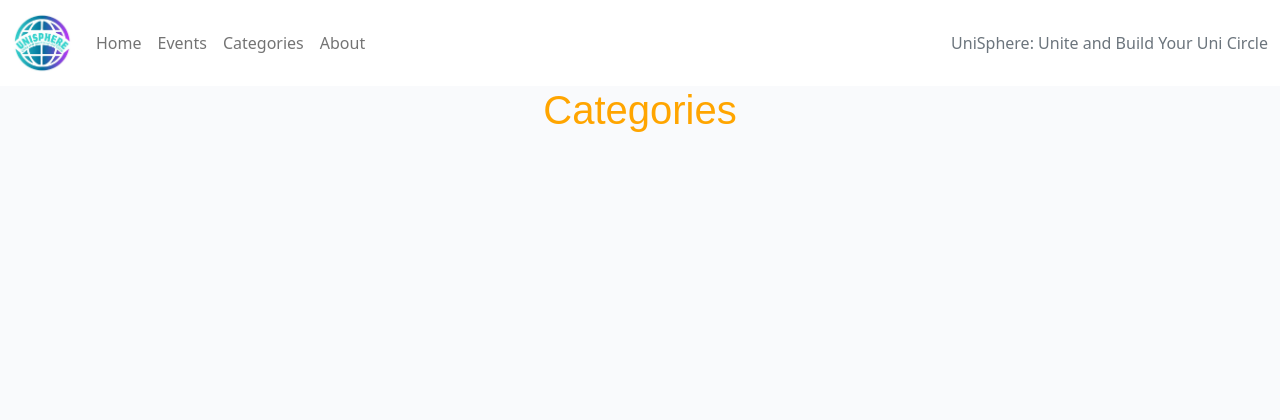
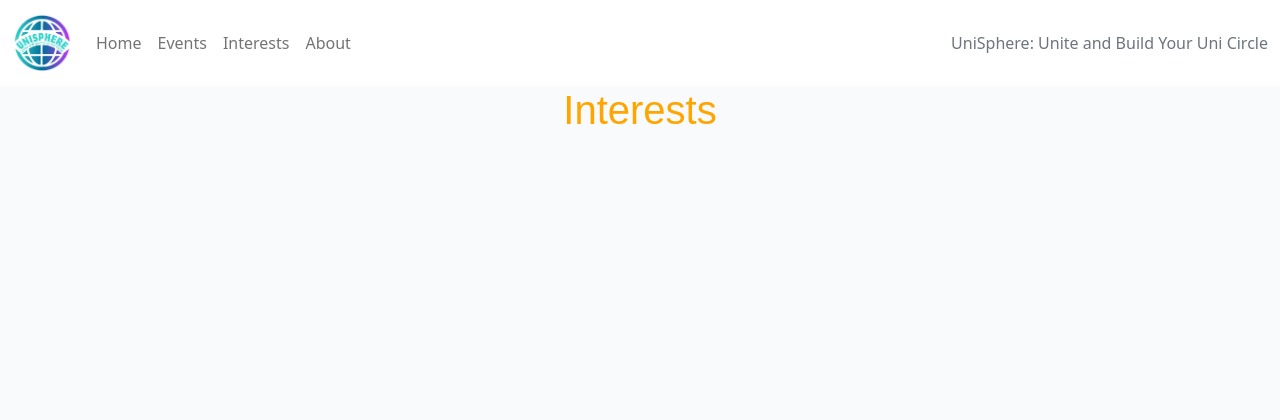
Before and after one commit to waiyiwong/Hackathon_UniSphere, a Django app: page /interests/ in a window 1280 px wide. Shown: the top 420 px of the page. Run offline with Django 4.2, Linux system fonts and the light colour scheme; data that the repository does not hold is empty.

Commit message:
interest added

```diff
--- a/categories/templates/categories/interests_list.html
+++ b/categories/templates/categories/interests_list.html
@@ -1,7 +1,7 @@
 {% extends 'base.html' %}
 
 {% block content %}
-<h1 style="text-align: center; margin-bottom: 20px; color: orange; font-family: Arial, sans-serif;">Categories</h1>
+<h1 style="text-align: center; margin-bottom: 20px; color: orange; font-family: Arial, sans-serif;">Interests</h1>
 <div style="display: flex; flex-wrap: wrap; justify-content: center; gap: 20px;">
     {% for interest in interests %}
     <div style="width: 300px; border: 1px solid orange; border-radius: 5px; padding: 20px; background-color: white; text-align: center; font-family: Arial, sans-serif; box-shadow: 0 2px 4px rgba(0, 0, 0, 0.1);">
--- a/templates/base.html
+++ b/templates/base.html
@@ -58,8 +58,8 @@
                             href="#">Events</a>
                     </li>
                     <li class="nav-item">
-                        <a class="nav-link {% if request.path == categories_url %}active{% endif %}" aria-current="page"
-                            href="#">Categories</a>
+                        <a class="nav-link {% if request.path == interests_url %}active{% endif %}" aria-current="page"
+                            href="{% url 'interests' %}">Interests</a>
                     </li>
                     <li class="nav-item">
                         <a class="nav-link {% if request.path == about_url %}active{% endif %}" aria-current="page"
```
